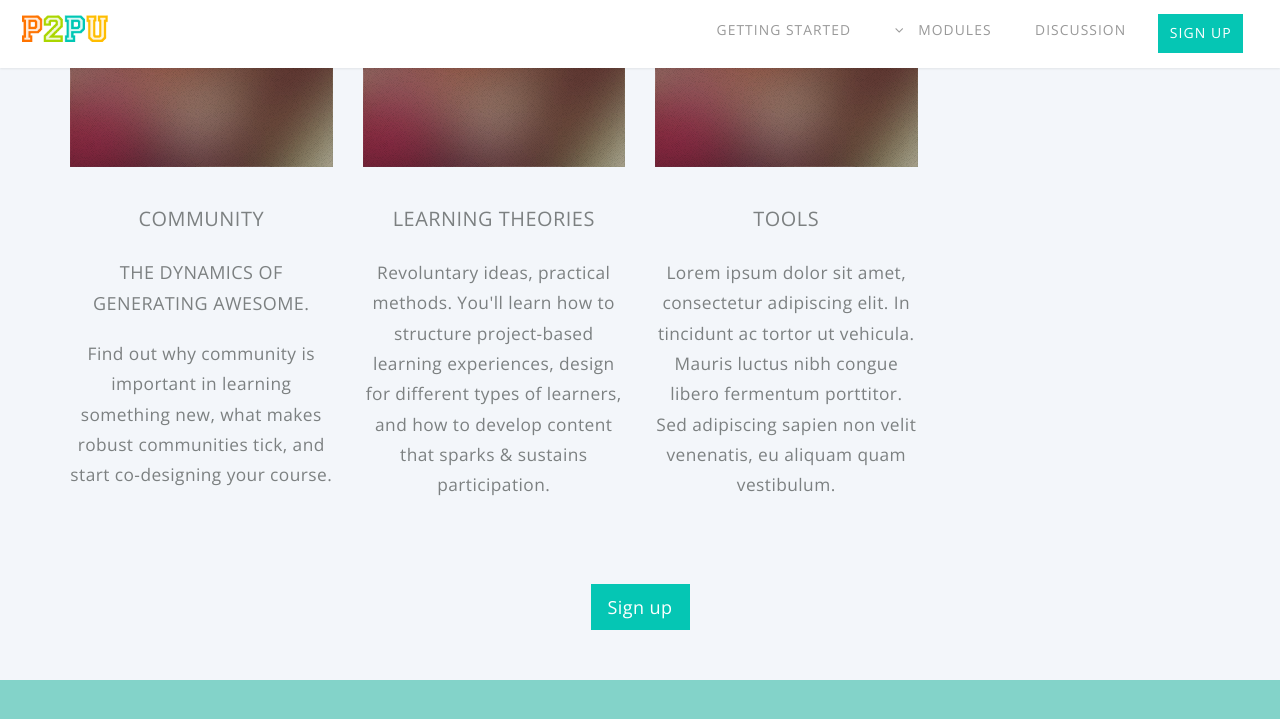
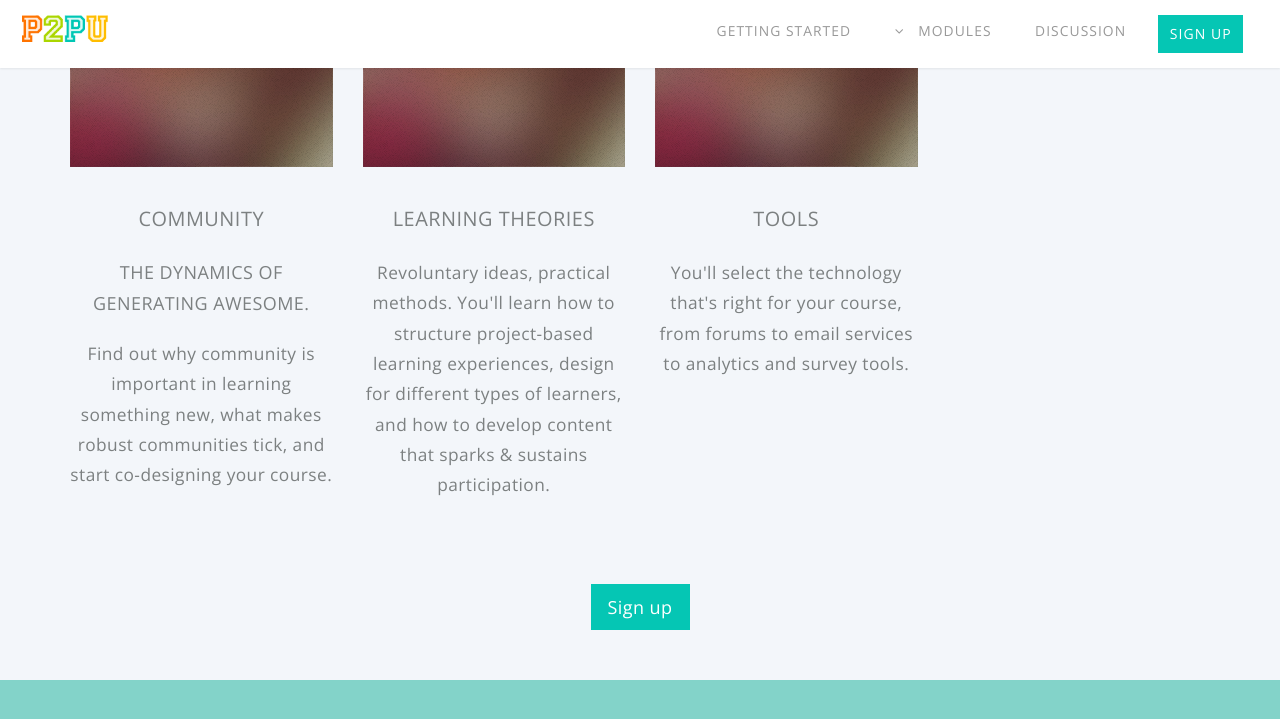
Before and after one commit to p2pu/social-learning-course, a Jekyll site: the page built from index.html, in a window 1280 px wide and 900 px high, scrolled down 365 px, cut to the strip 0-763 px from the top of the window. Shown: the top 719 px of the strip. Built offline with Jekyll 4.4.1, drawn with Linux system fonts in a browser that asks for light colours; nearby versions of some CDN libraries; Markdown is read by kramdown in place of the engine named in the settings.

Commit message:
Update tools
Update tools.

```diff
--- a/_posts/2000-01-05-tools.markdown
+++ b/_posts/2000-01-05-tools.markdown
@@ -2,7 +2,7 @@
 title: Tools
 layout: course_page
 categories: [modules]
-excerpt: "Lorem ipsum dolor sit amet, consectetur adipiscing elit. In tincidunt ac tortor ut vehicula. Mauris luctus nibh congue libero fermentum porttitor. Sed adipiscing sapien non velit venenatis, eu aliquam quam vestibulum. "
+excerpt: You'll select the technology that's right for your course, from forums to email services to analytics and survey tools.
 ---
 
 ## Claim a corner of the web
```
